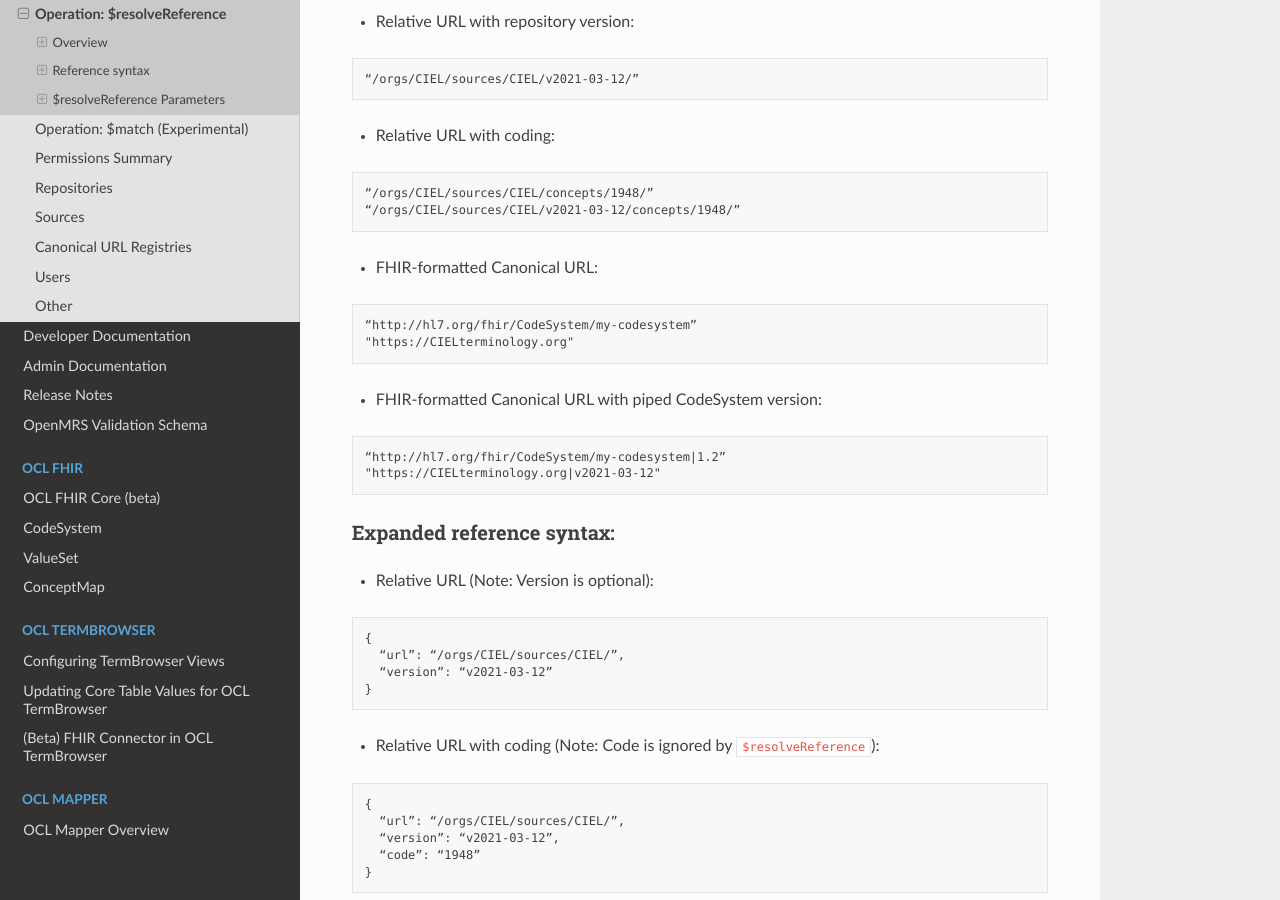
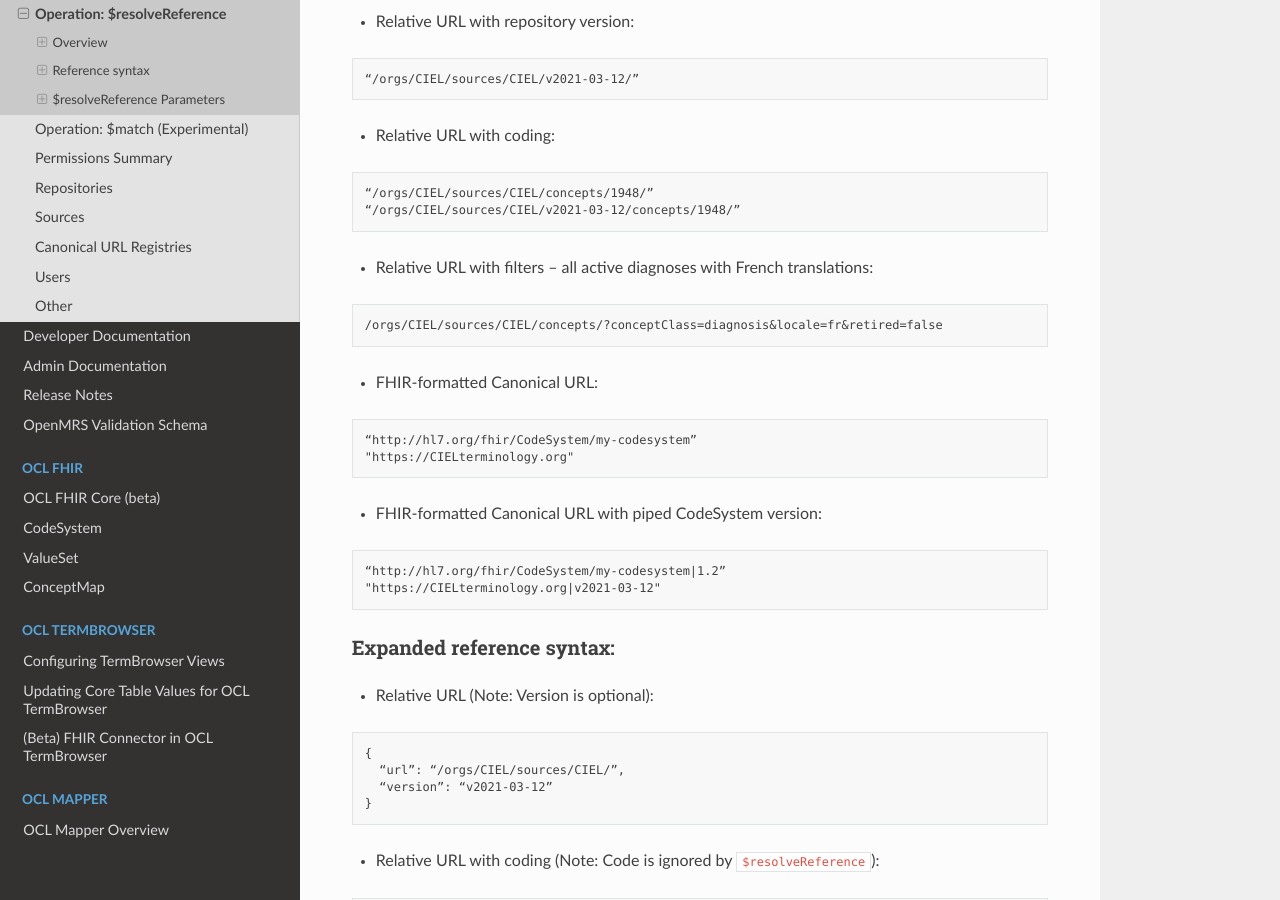
Before and after one commit to OpenConceptLab/ocl-docs, a Sphinx documentation site: the page built from docs/source/oclapi/apireference/resolveReference.md, in a window 1280 px wide and 900 px high, scrolled down 2196 px. Built offline with Sphinx 7.4.7 and the Read the Docs theme 3.1.0, drawn with Linux system fonts in a browser that asks for light colours.

Commit message:
Update resolveReference.md

````diff
--- a/docs/source/oclapi/apireference/resolveReference.md
+++ b/docs/source/oclapi/apireference/resolveReference.md
@@ -52,6 +52,10 @@ A non-exhaustive list of examples for the "inline" and "expanded" reference synt
 ```
 “/orgs/CIEL/sources/CIEL/concepts/1948/”
 “/orgs/CIEL/sources/CIEL/v2021-03-12/concepts/1948/”
+```
+* Relative URL with filters -- all active diagnoses with French translations:
+```
+/orgs/CIEL/sources/CIEL/concepts/?conceptClass=diagnosis&locale=fr&retired=false
 ```
 * FHIR-formatted Canonical URL:
 ```
````
